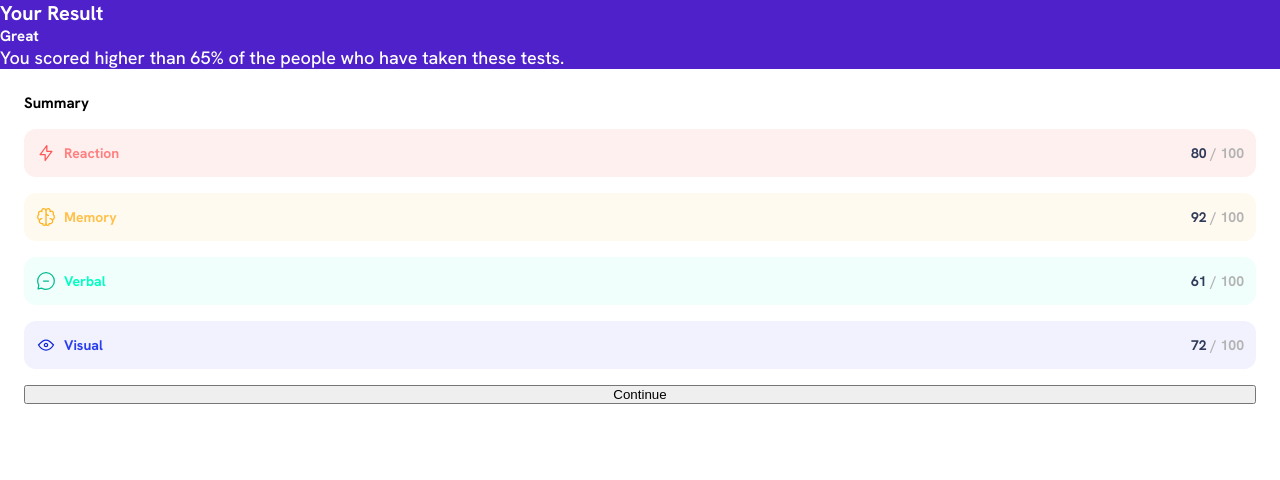
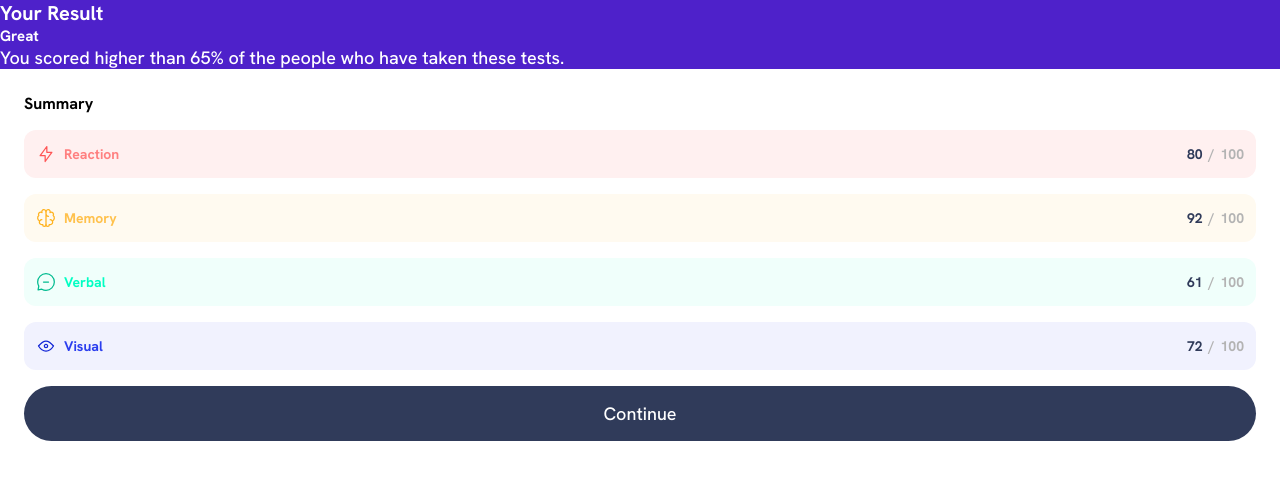
Before and after one commit to yurimzk/results-summary-component, a plain HTML site: page index.html in a window 1280 px wide. Drawn offline with Linux system fonts and the light colour scheme.

Commit message:
button style

```diff
--- a/style.css
+++ b/style.css
@@ -50,6 +50,11 @@ p {
     padding: 2.4rem 2.4rem;
 }
 
+#summary-wrapper h2 {
+    font-size: 1.6rem;
+    font-weight: 700;
+}
+
 .reaction, .memory, .verbal, .visual {
     border-radius: 1.2rem;
     padding: 1.4rem 1.2rem;
@@ -68,7 +73,7 @@ p {
 .reaction-score, .memory-score, .verbal-score, .visual-score {
     display: flex;
     align-items: center;
-    gap: .4rem;
+    gap: .6rem;
 }
 
 #summary-wrapper .reaction {
@@ -110,3 +115,15 @@ p {
 .max-score {
     color: var(--neutral-gray);
 }
+
+.btn-continue {
+    background-color: var(--neutral-dark-gray-blue);
+    color: var(--neutral-white);
+    padding: 1.6rem;
+    border: none;
+    border-radius: 3.2rem;
+
+    font-family: 'Hanken Grotesk', sans-serif;
+    font-size: 1.8rem;
+    font-weight: 500;
+}
```
